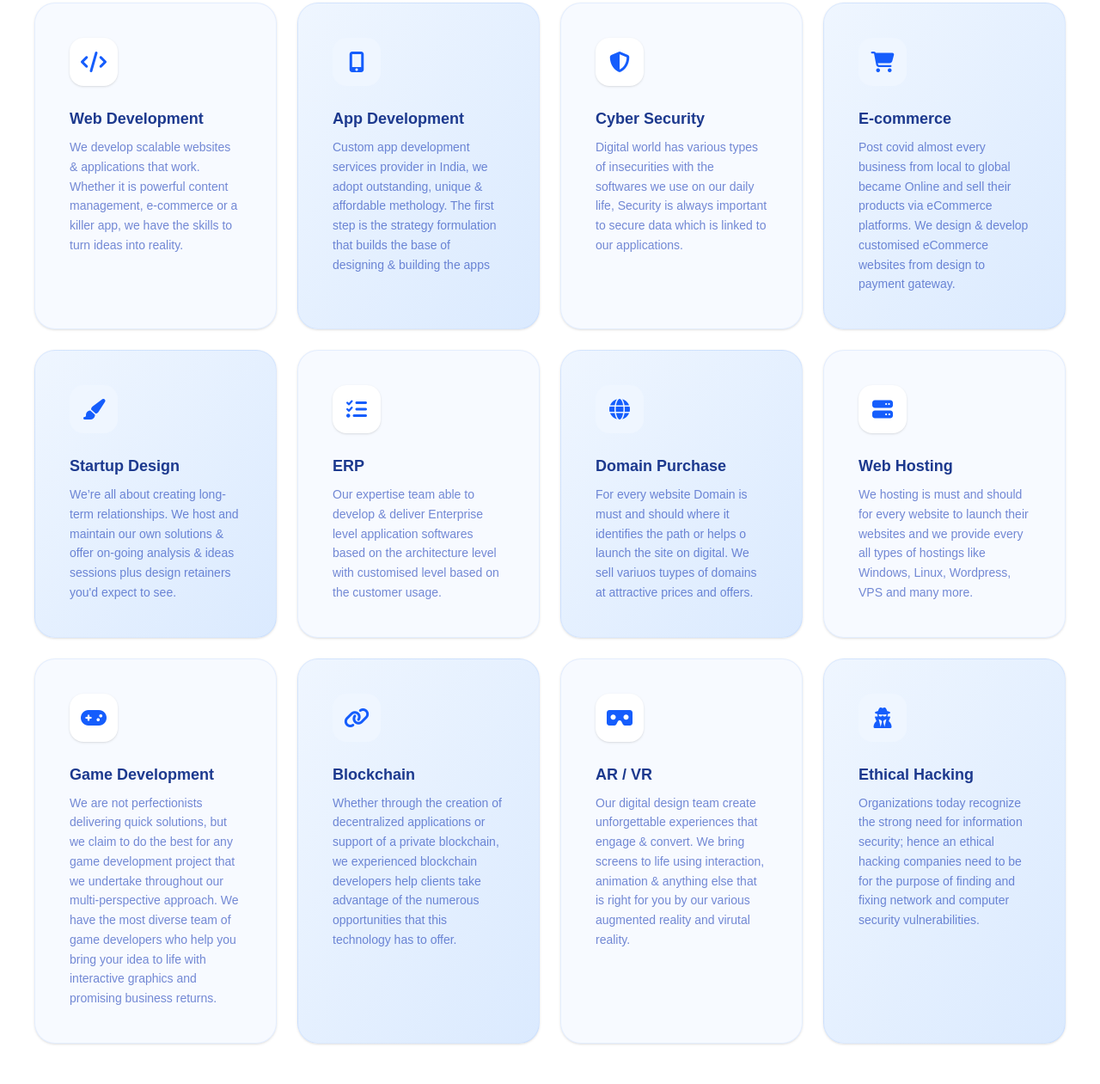
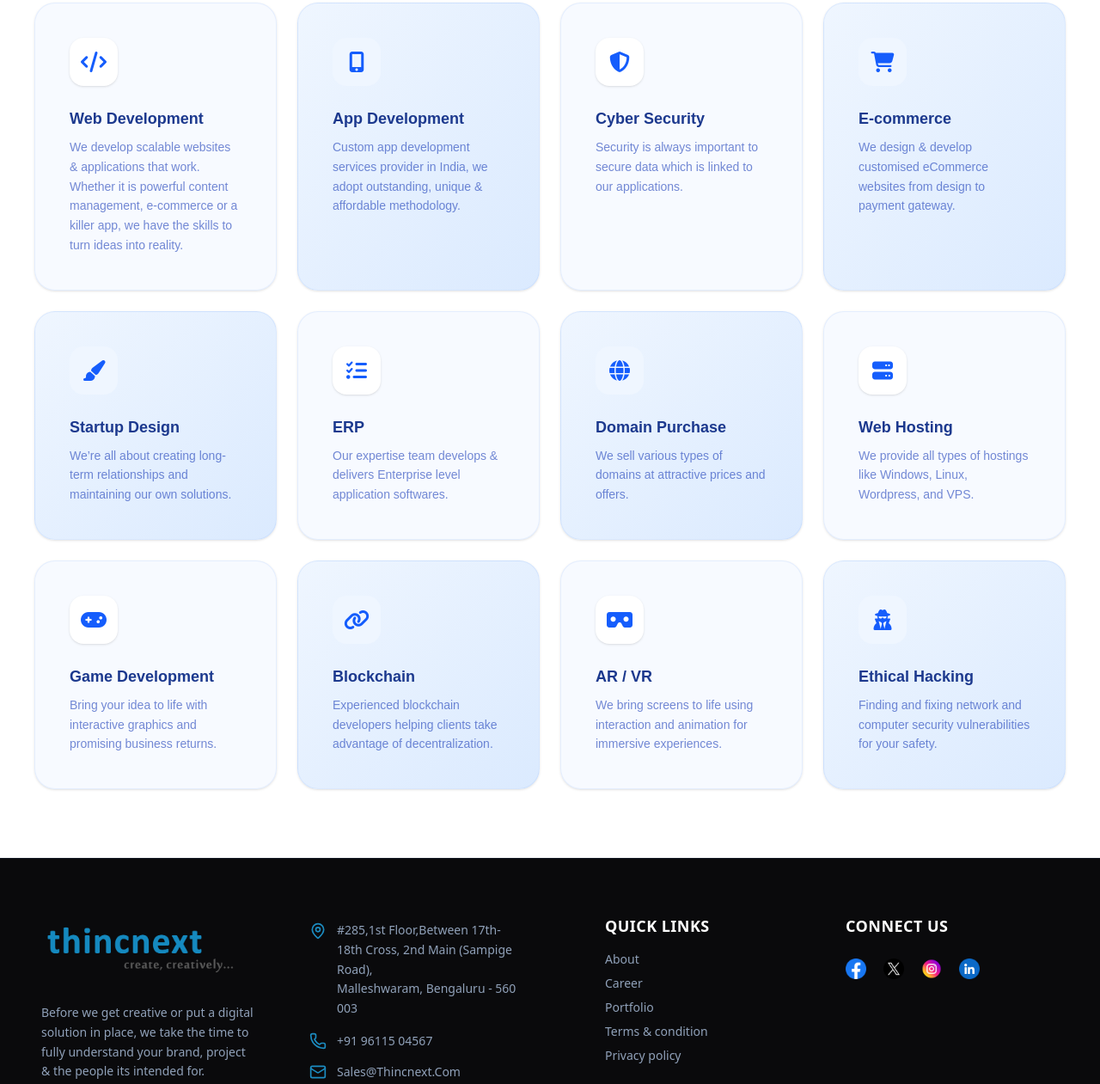
Before and after one commit to chaithrahm8-lgtm/Thincnext, a plain HTML site: page technology.html in a window 1280 px wide. Shown: the part 313-1574 px from the top of the page at 86% size. Drawn offline with nearby package versions, Linux system fonts and the light colour scheme.

Commit message:
technology

```diff
--- a/technology.html
+++ b/technology.html
@@ -8,6 +8,7 @@
 
     <script src="https://cdn.jsdelivr.net/npm/@tailwindcss/browser@4"></script>
     <link rel="stylesheet" href="https://cdnjs.cloudflare.com/ajax/libs/font-awesome/6.4.0/css/all.min.css">
+    <link href="https://unpkg.com/aos@2.3.1/dist/aos.css" rel="stylesheet">
     <script src="https://unpkg.com/lucide@latest"></script>
 
     <style type="text/tailwindcss">
@@ -275,7 +276,7 @@
                 <a href="./digitalmarketing.html" class="pl-4 py-1 text-slate-600">Digital Marketing</a>
                 <a href="./readymade.html" class="pl-4 py-1 text-slate-600">Readymade</a>
             </div>
-            <a href="./career.html" class="text-lg font-bold border-b border-slate-100 pb-2">Career</a>
+            <a href="./portfolio.html" class="text-lg font-bold border-b border-slate-100 pb-2">Portfolio</a>
             <div class="flex flex-col gap-2">
                 <span class="text-sm font-extrabold text-blue-500 uppercase tracking-widest">Offer</span>
                 <a href="./digitalmarketingoffer.html" class="pl-4 py-1 text-slate-600">Digital Marketing Offer</a>
@@ -290,7 +291,7 @@
 
 <section class="px-6 md:px-10 mt-36">
     <div class="max-w-7xl mx-auto">
-            <div class="mb-12 md:mb-20 text-center">
+        <div class="mb-12 md:mb-20 text-center" data-aos="fade-down">
             <h1 class="text-4xl md:text-5xl font-bold tracking-tight mb-4">
                 <span class="gradient-text animate-color-flow">Expertise Technologies.</span>
             </h1>
@@ -301,11 +302,9 @@
 
         <div class="grid grid-cols-1 sm:grid-cols-2 lg:grid-cols-4 gap-4 md:gap-6">
 
-                <div class="bento-card">
-                    <div
-                        class="card-inner h-full min-h-[200px] p-6 rounded-3xl bg-blue-50/50 border border-blue-100/50 shadow-sm flex flex-col">
-                        <div
-                            class="icon-box w-10 h-10 flex items-center justify-center rounded-xl bg-white text-blue-600 shadow-sm mb-4">
+            <div class="bento-card" data-aos="fade-up" data-aos-delay="100">
+                <div class="card-inner h-full min-h-[200px] p-6 rounded-3xl bg-blue-50/50 border border-blue-100/50 shadow-sm flex flex-col">
+                    <div class="icon-box w-10 h-10 flex items-center justify-center rounded-xl bg-white text-blue-600 shadow-sm mb-4">
                         <i class="fas fa-code"></i>
                     </div>
                     <h3 class="text-lg font-bold mb-2 text-blue-900">Web Development</h3>
@@ -313,139 +312,113 @@
                 </div>
             </div>
 
-                <div class="bento-card">
-                    <div
-                        class="card-inner h-full min-h-[200px] p-6 rounded-3xl bg-gradient-to-br from-blue-50 to-blue-100 border border-slate-100 shadow-sm flex flex-col">
-                        <div
-                            class="icon-box w-10 h-10 flex items-center justify-center rounded-xl bg-blue-50 text-blue-600 mb-4">
+            <div class="bento-card" data-aos="fade-up" data-aos-delay="200">
+                <div class="card-inner h-full min-h-[200px] p-6 rounded-3xl bg-gradient-to-br from-blue-50 to-blue-100 border border-slate-100 shadow-sm flex flex-col">
+                    <div class="icon-box w-10 h-10 flex items-center justify-center rounded-xl bg-blue-50 text-blue-600 mb-4">
                         <i class="fas fa-mobile-alt"></i>
                     </div>
                     <h3 class="text-lg font-bold mb-2 text-blue-900">App Development</h3>
-                        <p class="text-blue-800/60 text-sm leading-relaxed">Custom app development services provider in India, we adopt outstanding, unique & affordable methology. The first step is the strategy formulation that builds the base of designing & building the apps</p>
+                    <p class="text-blue-800/60 text-sm leading-relaxed">Custom app development services provider in India, we adopt outstanding, unique & affordable methodology.</p>
                 </div>
             </div>
 
-                <div class="bento-card">
-                    <div
-                        class="card-inner h-full min-h-[200px] p-6 rounded-3xl bg-blue-50/50 border border-blue-100/50 shadow-sm flex flex-col">
-                        <div
-                            class="icon-box w-10 h-10 flex items-center justify-center rounded-xl bg-white text-blue-600 shadow-sm mb-4">
+            <div class="bento-card" data-aos="fade-up" data-aos-delay="300">
+                <div class="card-inner h-full min-h-[200px] p-6 rounded-3xl bg-blue-50/50 border border-blue-100/50 shadow-sm flex flex-col">
+                    <div class="icon-box w-10 h-10 flex items-center justify-center rounded-xl bg-white text-blue-600 shadow-sm mb-4">
                         <i class="fas fa-shield-alt"></i>
                     </div>
                     <h3 class="text-lg font-bold mb-2 text-blue-900">Cyber Security</h3>
-                        <p class="text-blue-800/60 text-sm leading-relaxed"> Digital world has various types of insecurities with the softwares we use on our daily life, Security is always important to secure data which is linked to our applications.</p>
+                    <p class="text-blue-800/60 text-sm leading-relaxed">Security is always important to secure data which is linked to our applications.</p>
                 </div>
             </div>
 
-                <div class="bento-card">
-                    <div
-                        class="card-inner h-full min-h-[200px] p-6 rounded-3xl bg-gradient-to-br from-blue-50 to-blue-100 border border-slate-100 shadow-sm flex flex-col">
-                        <div
-                            class="icon-box w-10 h-10 flex items-center justify-center rounded-xl bg-blue-50 text-blue-600 mb-4">
+            <div class="bento-card" data-aos="fade-up" data-aos-delay="400">
+                <div class="card-inner h-full min-h-[200px] p-6 rounded-3xl bg-gradient-to-br from-blue-50 to-blue-100 border border-slate-100 shadow-sm flex flex-col">
+                    <div class="icon-box w-10 h-10 flex items-center justify-center rounded-xl bg-blue-50 text-blue-600 mb-4">
                         <i class="fas fa-shopping-cart"></i>
                     </div>
                     <h3 class="text-lg font-bold mb-2 text-blue-900">E-commerce</h3>
-                        <p class="text-blue-800/60 text-sm leading-relaxed">Post covid almost every business from local to global became Online and sell their products via eCommerce platforms. We design & develop customised eCommerce websites from design to payment gateway.</p>
+                    <p class="text-blue-800/60 text-sm leading-relaxed">We design & develop customised eCommerce websites from design to payment gateway.</p>
                 </div>
             </div>
 
-                <div class="bento-card">
-                    <div
-                        class="card-inner h-full min-h-[200px] p-6 rounded-3xl bg-gradient-to-br from-blue-50 to-blue-100 border border-slate-100 shadow-sm flex flex-col">
-                        <div
-                            class="icon-box w-10 h-10 flex items-center justify-center rounded-xl bg-blue-50 text-blue-600 mb-4">
+            <div class="bento-card" data-aos="fade-up" data-aos-delay="100">
+                <div class="card-inner h-full min-h-[200px] p-6 rounded-3xl bg-gradient-to-br from-blue-50 to-blue-100 border border-slate-100 shadow-sm flex flex-col">
+                    <div class="icon-box w-10 h-10 flex items-center justify-center rounded-xl bg-blue-50 text-blue-600 mb-4">
                         <i class="fas fa-paint-brush"></i>
                     </div>
                     <h3 class="text-lg font-bold mb-2 text-blue-900">Startup Design</h3>
-                        <p class="text-blue-800/60 text-sm leading-relaxed">We’re all about creating long-term relationships. We host and maintain our own solutions & offer on-going analysis & ideas sessions plus design retainers you'd expect to see.</p>
+                    <p class="text-blue-800/60 text-sm leading-relaxed">We’re all about creating long-term relationships and maintaining our own solutions.</p>
                 </div>
             </div>
 
-                <div class="bento-card">
-                    <div
-                        class="card-inner h-full min-h-[200px] p-6 rounded-3xl bg-blue-50/50 border border-blue-100/50 shadow-sm flex flex-col">
-                        <div
-                            class="icon-box w-10 h-10 flex items-center justify-center rounded-xl bg-white text-blue-600 shadow-sm mb-4">
+            <div class="bento-card" data-aos="fade-up" data-aos-delay="200">
+                <div class="card-inner h-full min-h-[200px] p-6 rounded-3xl bg-blue-50/50 border border-blue-100/50 shadow-sm flex flex-col">
+                    <div class="icon-box w-10 h-10 flex items-center justify-center rounded-xl bg-white text-blue-600 shadow-sm mb-4">
                         <i class="fas fa-tasks"></i>
                     </div>
                     <h3 class="text-lg font-bold mb-2 text-blue-900">ERP</h3>
-                        <p class="text-blue-800/60 text-sm leading-relaxed">Our expertise team able to develop & deliver Enterprise level application softwares based on the architecture level with customised level based on the customer usage.</p>
+                    <p class="text-blue-800/60 text-sm leading-relaxed">Our expertise team develops & delivers Enterprise level application softwares.</p>
                 </div>
             </div>
 
-                <div class="bento-card">
-                    <div
-                        class="card-inner h-full min-h-[200px] p-6 rounded-3xl bg-gradient-to-br from-blue-50 to-blue-100 border border-slate-100 shadow-sm flex flex-col">
-                        <div
-                            class="icon-box w-10 h-10 flex items-center justify-center rounded-xl bg-blue-50 text-blue-600 mb-4">
+            <div class="bento-card" data-aos="fade-up" data-aos-delay="300">
+                <div class="card-inner h-full min-h-[200px] p-6 rounded-3xl bg-gradient-to-br from-blue-50 to-blue-100 border border-slate-100 shadow-sm flex flex-col">
+                    <div class="icon-box w-10 h-10 flex items-center justify-center rounded-xl bg-blue-50 text-blue-600 mb-4">
                         <i class="fas fa-globe"></i>
                     </div>
                     <h3 class="text-lg font-bold mb-2 text-blue-900">Domain Purchase</h3>
-                        <p class="text-blue-800/60 text-sm leading-relaxed">For every website Domain is must and should where it identifies the path or helps o launch the site on digital. We sell variuos tuypes of domains at attractive prices and offers.</p>
+                    <p class="text-blue-800/60 text-sm leading-relaxed">We sell various types of domains at attractive prices and offers.</p>
                 </div>
             </div>
 
-                <div class="bento-card">
-                    <div
-                        class="card-inner h-full min-h-[200px] p-6 rounded-3xl bg-blue-50/50 border border-blue-100/50 shadow-sm flex flex-col">
-                        <div
-                            class="icon-box w-10 h-10 flex items-center justify-center rounded-xl bg-white text-blue-600 shadow-sm mb-4">
+            <div class="bento-card" data-aos="fade-up" data-aos-delay="400">
+                <div class="card-inner h-full min-h-[200px] p-6 rounded-3xl bg-blue-50/50 border border-blue-100/50 shadow-sm flex flex-col">
+                    <div class="icon-box w-10 h-10 flex items-center justify-center rounded-xl bg-white text-blue-600 shadow-sm mb-4">
                         <i class="fas fa-server"></i>
                     </div>
                     <h3 class="text-lg font-bold mb-2 text-blue-900">Web Hosting</h3>
-                        <p class="text-blue-800/60 text-sm leading-relaxed">We hosting is must and should for every website to launch their websites and we provide every all types of hostings like Windows, Linux, Wordpress, VPS and many more.</p>
+                    <p class="text-blue-800/60 text-sm leading-relaxed">We provide all types of hostings like Windows, Linux, Wordpress, and VPS.</p>
                 </div>
             </div>
 
-                <div class="bento-card">
-                    <div
-                        class="card-inner h-full min-h-[200px] p-6 rounded-3xl bg-blue-50/50 border border-blue-100/50 shadow-sm flex flex-col">
-                        <div
-                            class="icon-box w-10 h-10 flex items-center justify-center rounded-xl bg-white text-blue-600 shadow-sm mb-4">
+            <div class="bento-card" data-aos="fade-up" data-aos-delay="100">
+                <div class="card-inner h-full min-h-[200px] p-6 rounded-3xl bg-blue-50/50 border border-blue-100/50 shadow-sm flex flex-col">
+                    <div class="icon-box w-10 h-10 flex items-center justify-center rounded-xl bg-white text-blue-600 shadow-sm mb-4">
                         <i class="fas fa-gamepad"></i>
                     </div>
                     <h3 class="text-lg font-bold mb-2 text-blue-900">Game Development</h3>
-                        <p class="text-blue-800/60 text-sm leading-relaxed">We are not perfectionists delivering quick solutions, but we claim to do the best for any game development project that we undertake throughout our multi-perspective approach.
-                            We have the most diverse team of game developers who help you bring your idea to life with interactive graphics and promising business returns.</p>
+                    <p class="text-blue-800/60 text-sm leading-relaxed">Bring your idea to life with interactive graphics and promising business returns.</p>
                 </div>
             </div>
 
-                <div class="bento-card">
-                    <div
-                        class="card-inner h-full min-h-[200px] p-6 rounded-3xl bg-gradient-to-br from-blue-50 to-blue-100 border border-slate-100 shadow-sm flex flex-col">
-                        <div
-                            class="icon-box w-10 h-10 flex items-center justify-center rounded-xl bg-blue-50 text-blue-600 mb-4">
+            <div class="bento-card" data-aos="fade-up" data-aos-delay="200">
+                <div class="card-inner h-full min-h-[200px] p-6 rounded-3xl bg-gradient-to-br from-blue-50 to-blue-100 border border-slate-100 shadow-sm flex flex-col">
+                    <div class="icon-box w-10 h-10 flex items-center justify-center rounded-xl bg-blue-50 text-blue-600 mb-4">
                         <i class="fas fa-link"></i>
                     </div>
                     <h3 class="text-lg font-bold mb-2 text-blue-900">Blockchain</h3>
-                        <p class="text-blue-800/60 text-sm leading-relaxed">Whether through the creation of decentralized applications or support of a private blockchain,
-                            we experienced blockchain developers help clients take advantage of the numerous opportunities that this technology has to offer.</p>
+                    <p class="text-blue-800/60 text-sm leading-relaxed">Experienced blockchain developers helping clients take advantage of decentralization.</p>
                 </div>
             </div>
 
-                <div class="bento-card">
-                    <div
-                        class="card-inner h-full min-h-[200px] p-6 rounded-3xl bg-blue-50/50 border border-blue-100/50 shadow-sm flex flex-col">
-                        <div
-                            class="icon-box w-10 h-10 flex items-center justify-center rounded-xl bg-white text-blue-600 shadow-sm mb-4">
+            <div class="bento-card" data-aos="fade-up" data-aos-delay="300">
+                <div class="card-inner h-full min-h-[200px] p-6 rounded-3xl bg-blue-50/50 border border-blue-100/50 shadow-sm flex flex-col">
+                    <div class="icon-box w-10 h-10 flex items-center justify-center rounded-xl bg-white text-blue-600 shadow-sm mb-4">
                         <i class="fas fa-vr-cardboard"></i>
                     </div>
                     <h3 class="text-lg font-bold mb-2 text-blue-900">AR / VR</h3>
-                        <p class="text-blue-800/60 text-sm leading-relaxed">Our digital design team create unforgettable experiences that engage & convert.
-                            We bring screens to life using interaction, animation & anything else that is right for you by our various augmented reality and virutal reality.</p>
+                    <p class="text-blue-800/60 text-sm leading-relaxed">We bring screens to life using interaction and animation for immersive experiences.</p>
                 </div>
             </div>
 
-                <div class="bento-card">
-                    <div
-                        class="card-inner h-full min-h-[200px] p-6 rounded-3xl bg-gradient-to-br from-blue-50 to-blue-100  border border-slate-100 shadow-sm flex flex-col">
-                        <div
-                            class="icon-box w-10 h-10 flex items-center justify-center rounded-xl bg-blue-50 text-blue-600 mb-4">
+            <div class="bento-card" data-aos="fade-up" data-aos-delay="400">
+                <div class="card-inner h-full min-h-[200px] p-6 rounded-3xl bg-gradient-to-br from-blue-50 to-blue-100 border border-slate-100 shadow-sm flex flex-col">
+                    <div class="icon-box w-10 h-10 flex items-center justify-center rounded-xl bg-blue-50 text-blue-600 mb-4">
                         <i class="fas fa-user-secret"></i>
                     </div>
                     <h3 class="text-lg font-bold mb-2 text-blue-900">Ethical Hacking</h3>
-                        <p class="text-blue-800/60 text-sm leading-relaxed">Organizations today recognize the strong need for information security;
-                            hence an ethical hacking companies need to be for the purpose of finding and fixing network and computer security vulnerabilities.</p>
+                    <p class="text-blue-800/60 text-sm leading-relaxed">Finding and fixing network and computer security vulnerabilities for your safety.</p>
                 </div>
             </div>
 
@@ -515,11 +488,6 @@
         <li>
           <a href="#" class="block transition-colors group" title="LinkedIn">
             <img src="/assest/images/linkedfoot.png" alt="LinkedIn" class="w-6 h-6 group-hover:scale-110 transition-transform">
-          </a>
-        </li>
-        <li>
-          <a href="#" class="block transition-colors group" title="Pinterest">
-            <img src="/assest/images/pintrtfoot.png" alt="Pinterest" class="w-6 h-6 group-hover:scale-110 transition-transform">
           </a>
         </li>
       </ul>
@@ -610,6 +578,14 @@
 
         lucide.createIcons();
     </script>
+    <script src="https://unpkg.com/aos@2.3.1/dist/aos.js"></script>
+
+    <script>
+  AOS.init({
+    duration: 800, // Animation speed
+    once: true,    // Whether animation should happen only once - while scrolling down
+  });
+</script>
 </body>
 
 </html>
```
Also changed, not shown: career.html (+1 -1 lines). Lines whose indentation alone changed are shown as unchanged.
